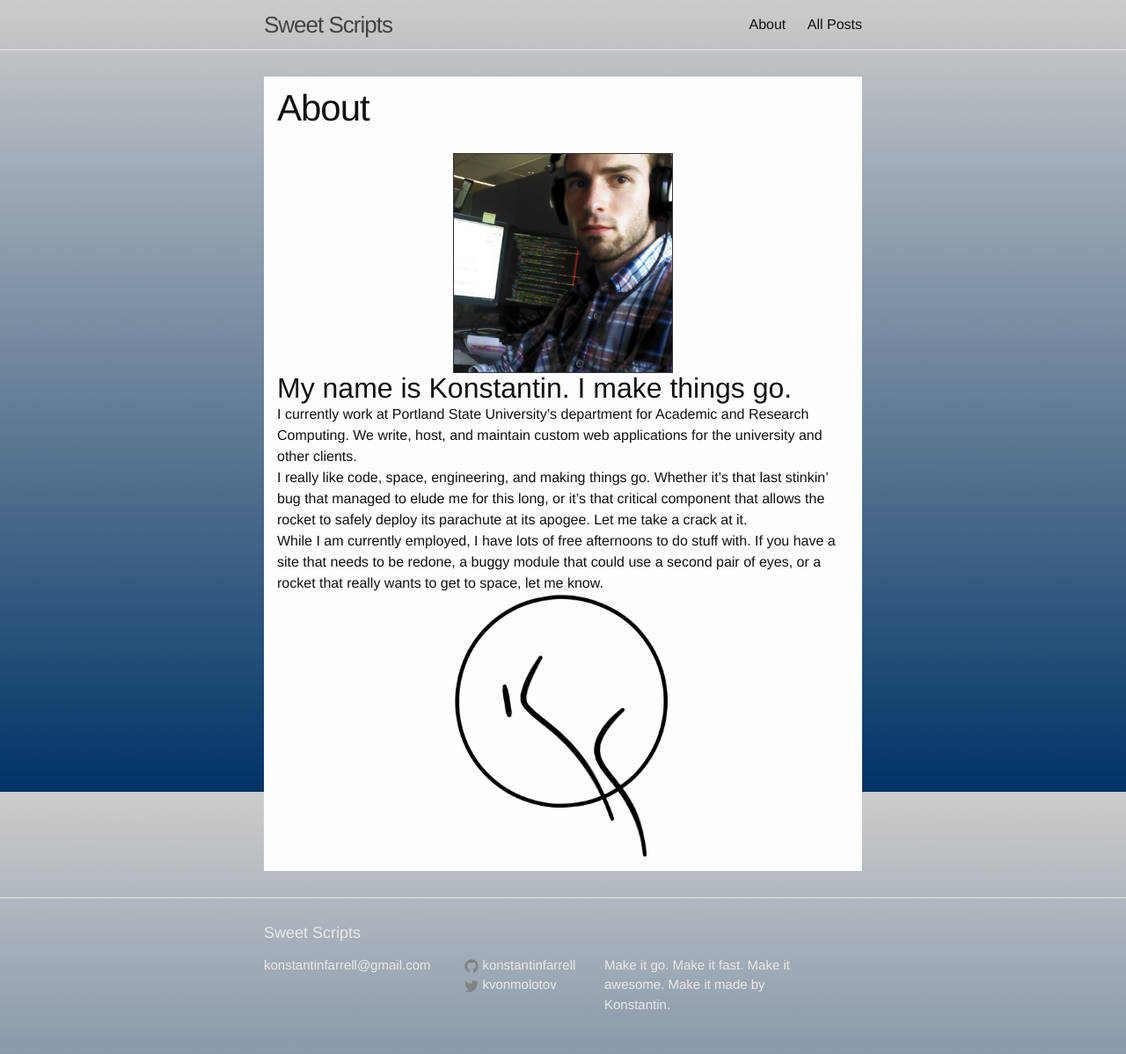
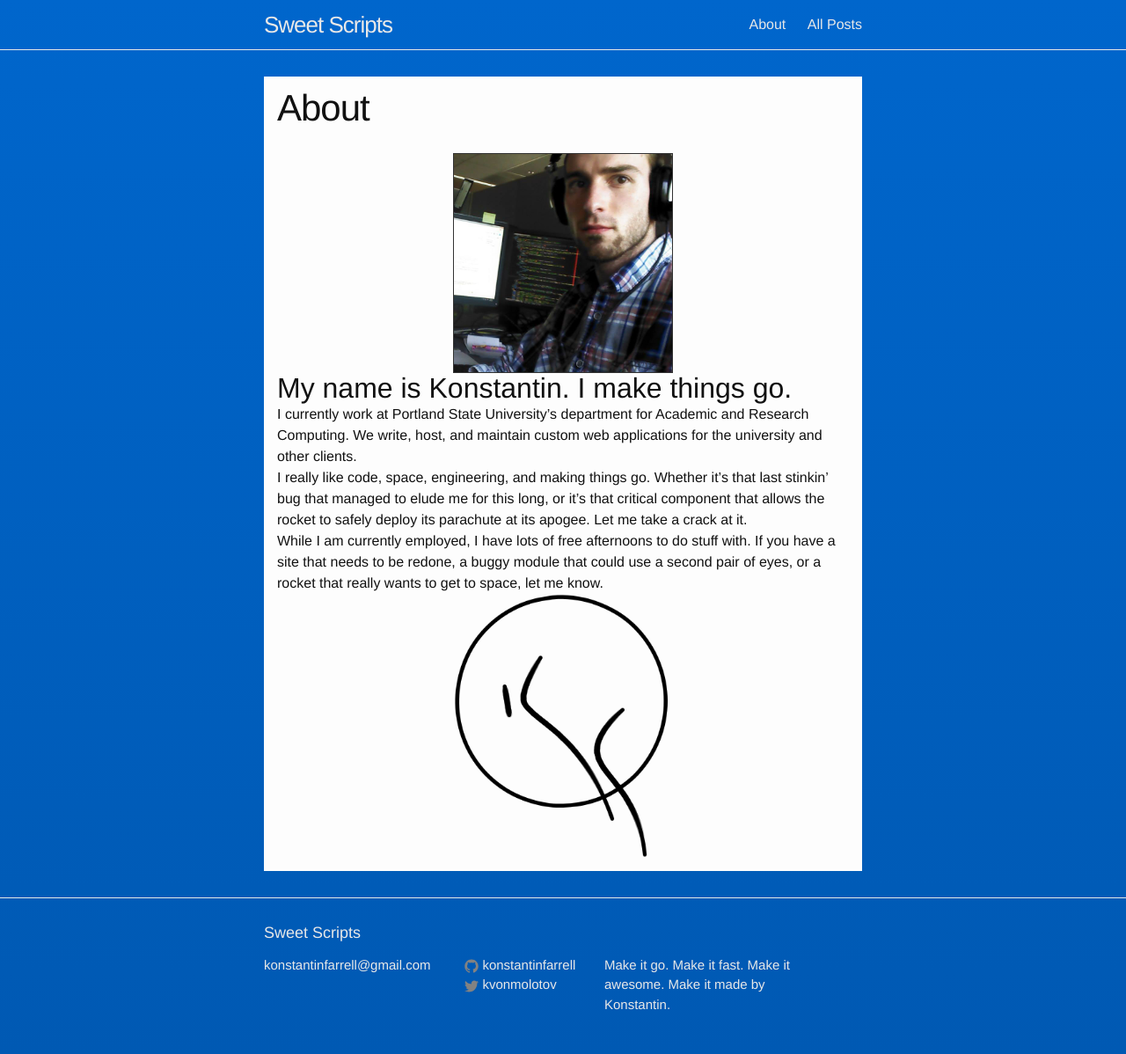
Before and after one commit to plosive/konstantinfarrell.github.io, a Jekyll site: the page built from about.md, in a window 1280 px wide. Shown: the whole page at 88% size. Built offline with Jekyll 4.4.1, drawn with Linux system fonts in a browser that asks for light colours.

Commit message:
update background

```diff
--- a/_sass/_base.scss
+++ b/_sass/_base.scss
@@ -20,7 +20,7 @@ body {
     font-weight: 300;
     color: $text-color;
     background-color: $background-color;
-    background: linear-gradient(#ccc, #003366);
+    background: linear-gradient(#0066cc, #0059b3)  !important;
     background-repeat: no-repeat;
     background-size: cover;
     background-position: center center;
--- a/_sass/_layout.scss
+++ b/_sass/_layout.scss
@@ -20,12 +20,12 @@
     //border-top: 5px solid $grey-color-dark;
     border-bottom: 1px solid $grey-color-light;
     min-height: 56px;
-
     // Positioning context for the mobile navigation icon
     position: relative;
 }
 
 .site-title {
+    color: $grey-color-light;
     font-size: 26px;
     line-height: 56px;
     letter-spacing: -1px;
@@ -34,7 +34,7 @@
 
     &,
     &:visited {
-        color: $grey-color-dark;
+        color: $grey-color-light;
     }
 }
 
@@ -47,7 +47,7 @@
     }
 
     .page-link {
-        color: $text-color;
+        color: $grey-color-light;
         line-height: $base-line-height;
 
         // Gaps between nav items, but not on the first one
--- a/index.html
+++ b/index.html
@@ -47,7 +47,7 @@
             <div class="row">
                 <a id="email" href="mailto:konstantinfarrell@gmail.com">konstantinfarrell@gmail.com</a>
             </div>
-            <div class="row text-muted">
+            <div class="row">
                 Copyright Konstantin Farrell 2015 | <a href="/posts/">Check out my blog!</a>
             </div>
     </div>
```
Also changed, not shown: static/css/main.css (+6 -2 lines).
